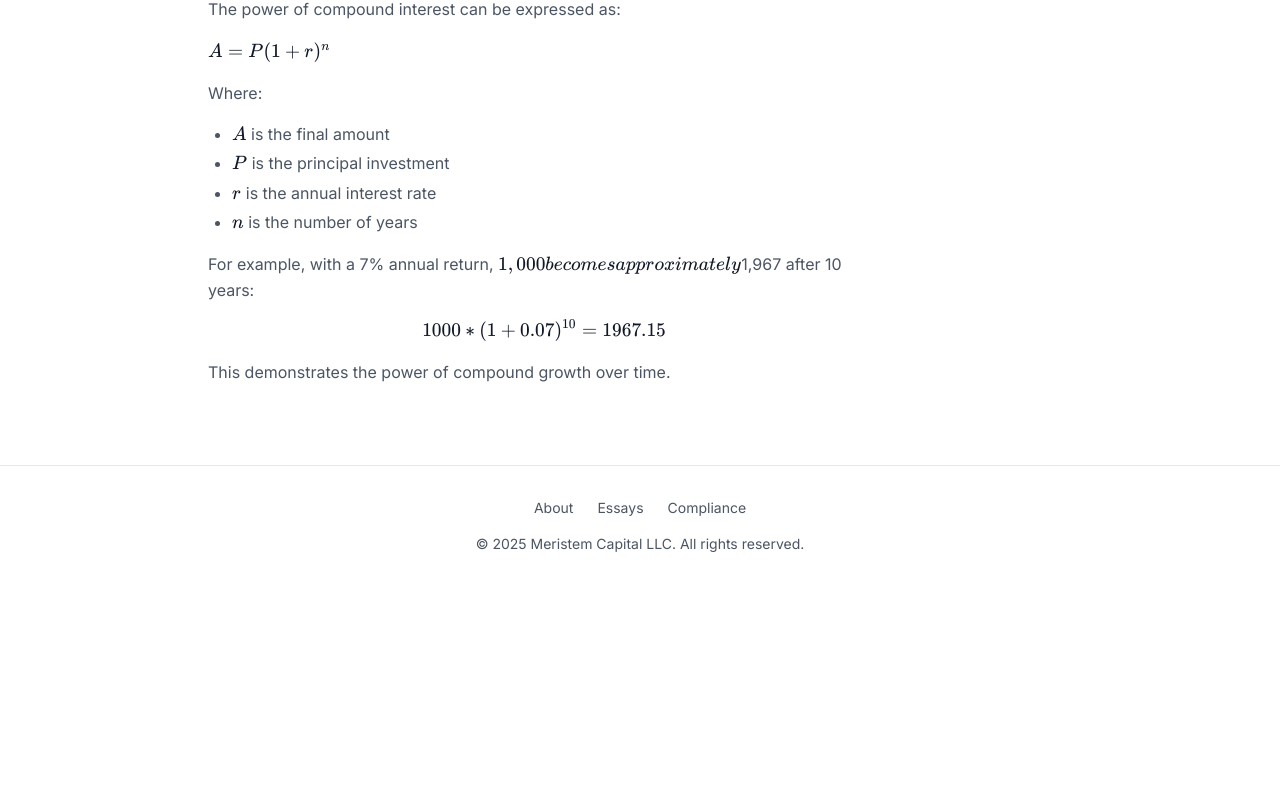
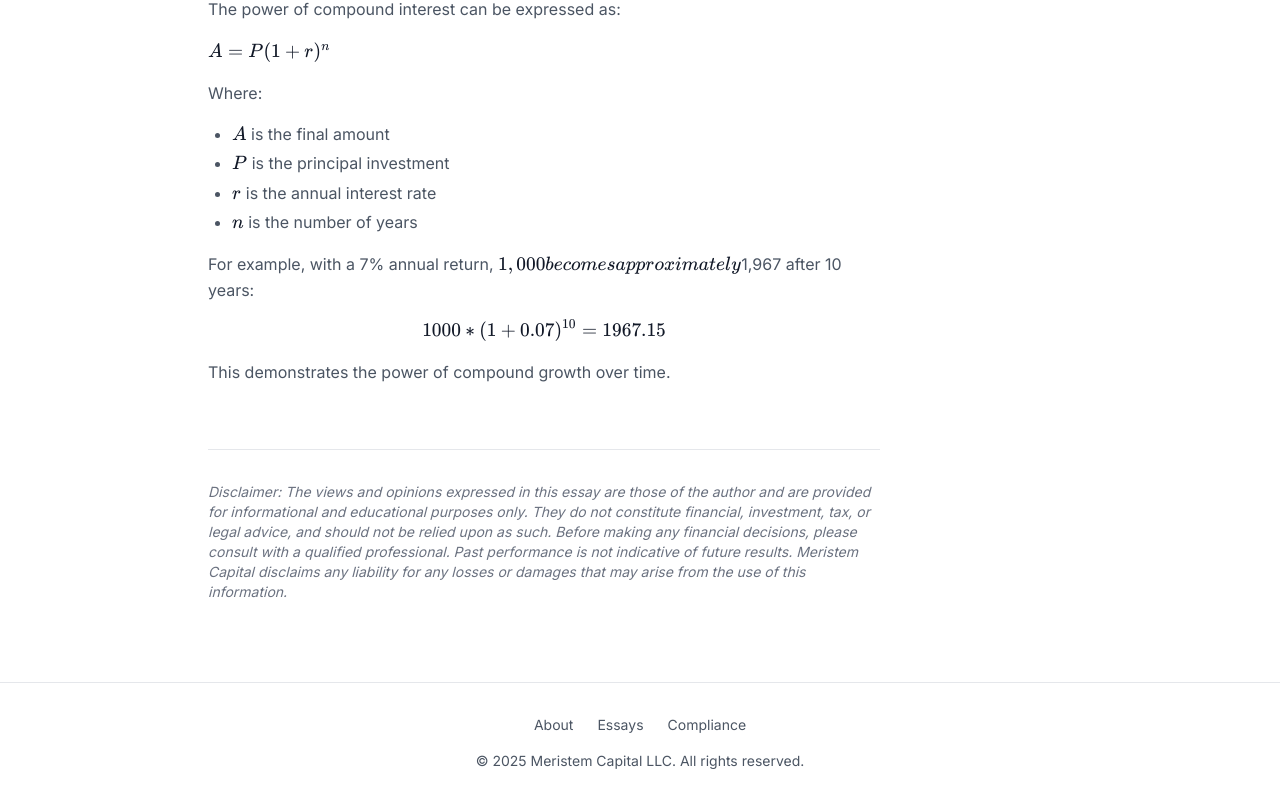
Before and after one commit to tyler-foxworthy/meristem_site, a Next.js app: page /essays/investment-philosophy in a window 1280 px wide. Shown: the part 416-1215 px from the top of the page. Before the commit the page ends 1002 px from the top, so only its background shows below. Built offline with nearby package versions, Linux system fonts and the light colour scheme.

Commit message:
feat: add legal disclaimer to essays

```diff
--- a/src/app/essays/[slug]/page.tsx
+++ b/src/app/essays/[slug]/page.tsx
@@ -124,6 +124,12 @@ export default async function Essay({ params }: { params: { slug: string } }) {
           >
             {article.content}
           </ReactMarkdown>
+
+          <div className="mt-16 pt-8 border-t border-gray-200">
+            <p className="text-sm text-gray-500 italic">
+              Disclaimer: The views and opinions expressed in this essay are those of the author and are provided for informational and educational purposes only. They do not constitute financial, investment, tax, or legal advice, and should not be relied upon as such. Before making any financial decisions, please consult with a qualified professional. Past performance is not indicative of future results. Meristem Capital disclaims any liability for any losses or damages that may arise from the use of this information.
+            </p>
+          </div>
         </article>
       </div>
     </main>
```
